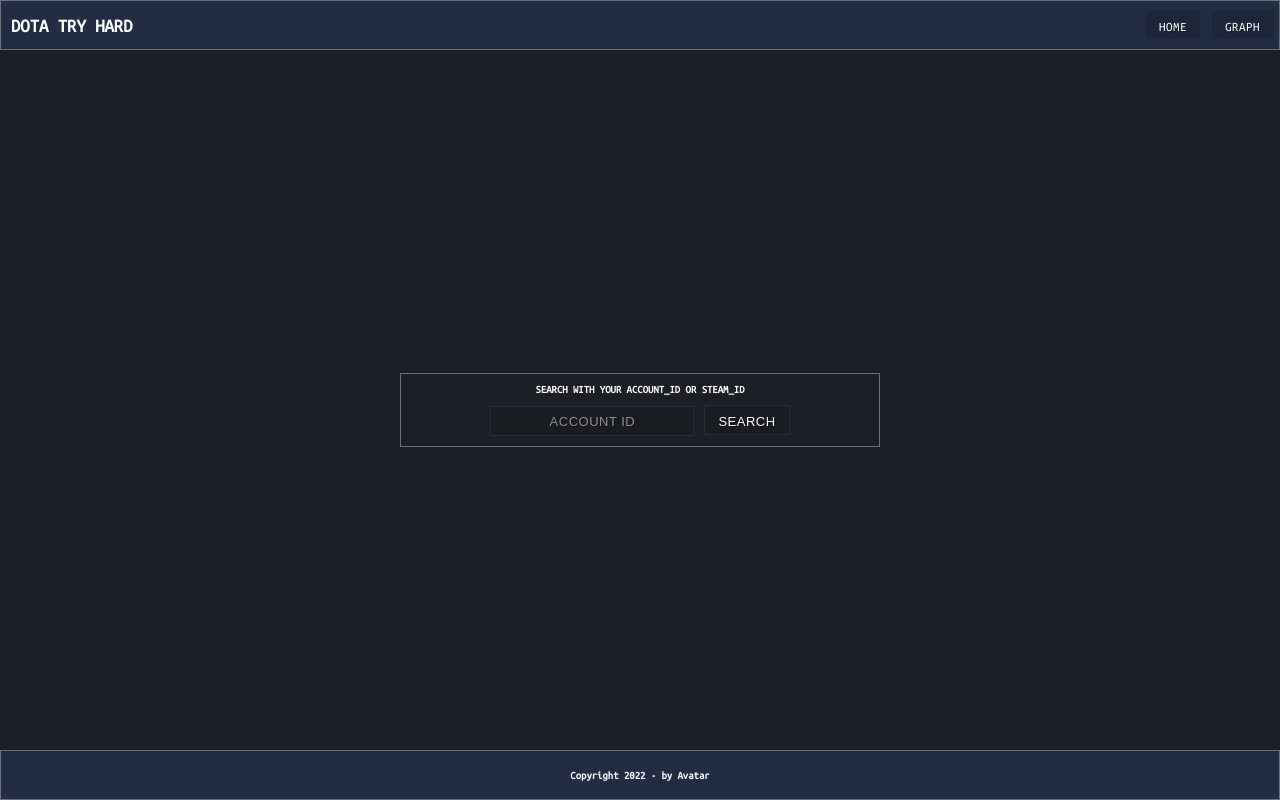
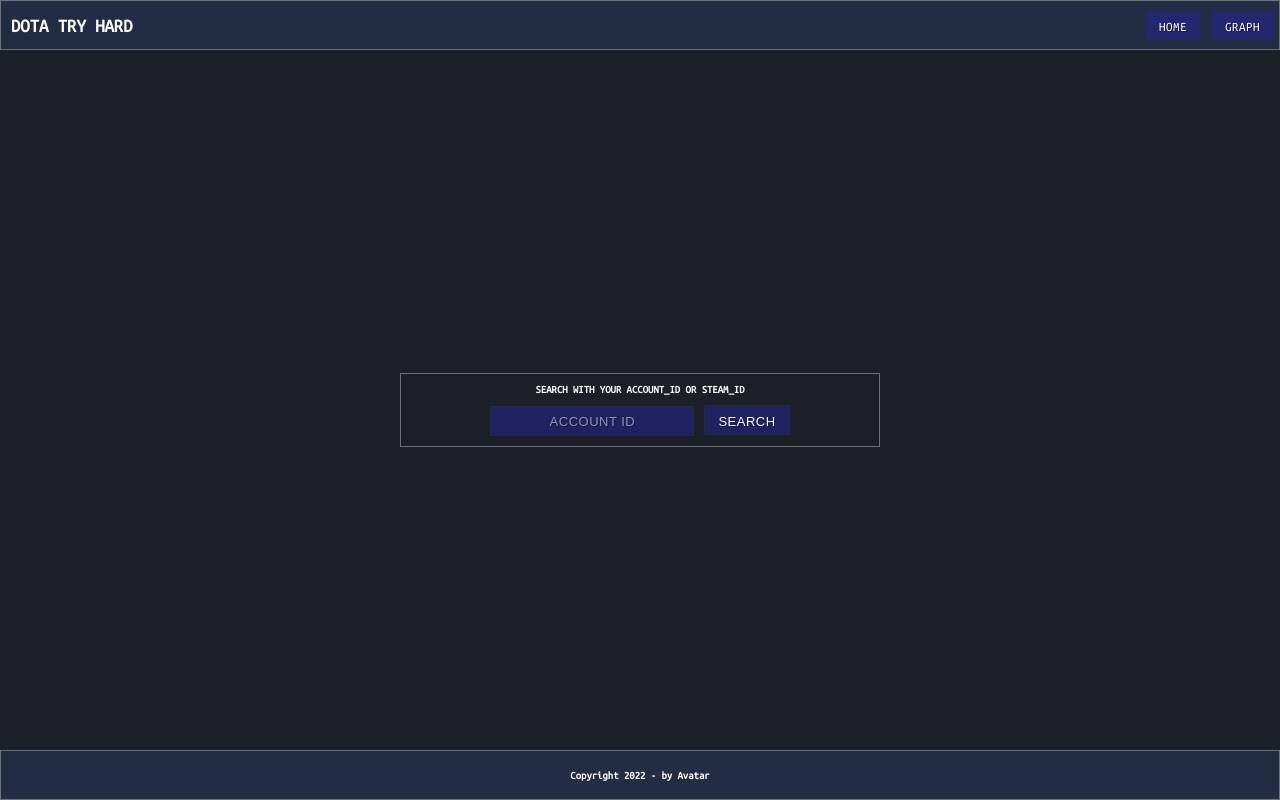
Before and after one commit to Cleudeir/dotaTryHard-Next, a Next.js app: page / in a window 1280 px wide. Built offline with nearby package versions, Linux system fonts and the light colour scheme.

Commit message:
css colors

```diff
--- a/styles/Home.module.css
+++ b/styles/Home.module.css
@@ -97,7 +97,7 @@
 }
 
 .table thead {
-  background-color: rgba(39, 69, 136, 0.8);
+  background-color: var(--cor05);
   box-shadow:  0px 0px 3px rgba(0, 0, 0, 1);
   font-weight:600;
   text-transform: capitalize;
@@ -131,7 +131,7 @@
   border-width: 1px;
   border-style: solid;
   border-color: var(--cor02);
-  background: rgba(10,10,10,0.15);
+  background: var(--cor05);
   border-image: 1px solid linear-gradient(var(--cor02), var(--cor01));
   color: #FFFFFF !important;
   text-shadow: 1px 1px 0 rgb(10 10 10 / 40%);
--- a/styles/globals.css
+++ b/styles/globals.css
@@ -24,6 +24,7 @@ a {
   --cor02 : #222d43;
   --cor03 : #6c7077;
   --cor04 : #8685af;
+  --cor05 : #24229d7c;
 }
 input[type='number'] {
   -moz-appearance:textfield;
```
